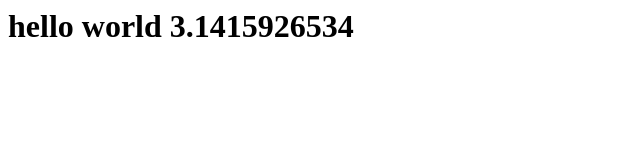
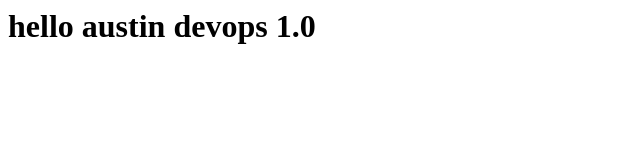
Before and after one commit to revanthreddy/ci-cd-demo, a website: page public/index.html in a window 1280 px wide. Shown: the whole page, without its empty margins (0-640 px from the left). Drawn offline with Linux system fonts and the light colour scheme.

Commit message:
Update index.html

```diff
--- a/public/index.html
+++ b/public/index.html
@@ -1 +1 @@
-<h1> hello world 3.1415926534 </h1>
+<h1> hello austin devops 1.0 </h1>
```
